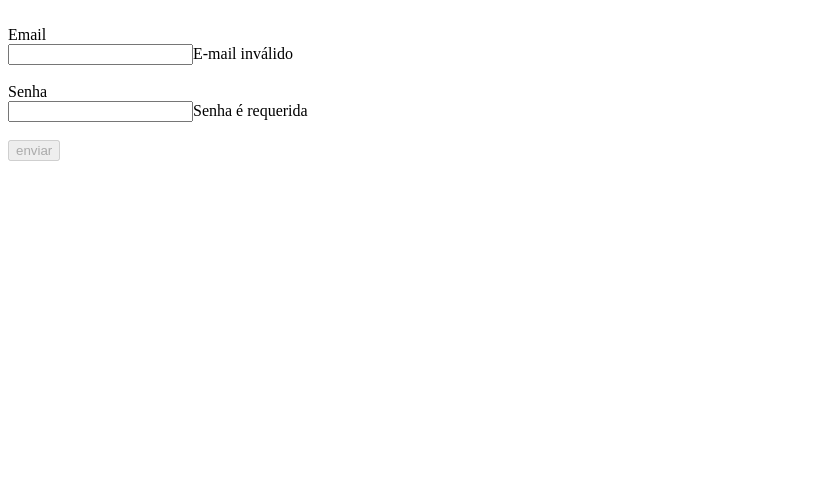
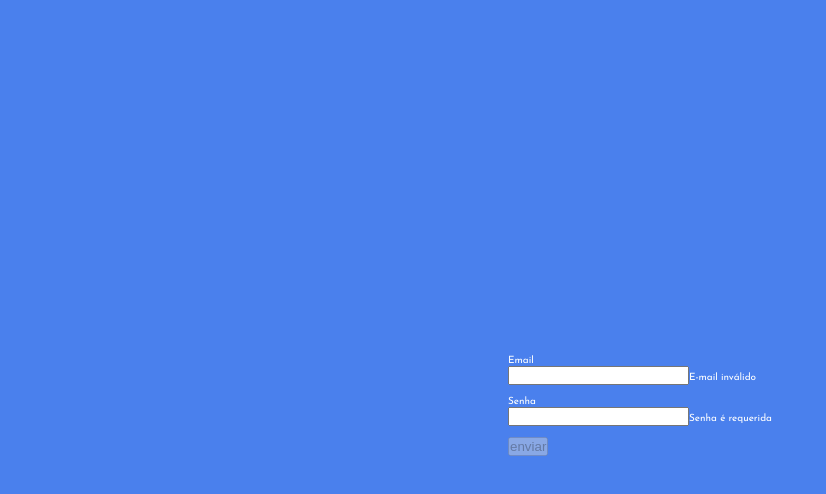
Before and after one commit to JCDMeira/validacao-test, a React (Create React App) app: page / in a window 1280 px wide. Shown: the top 494 px of the page, without its empty margins (0-826 px from the left). Built offline with nearby package versions, Linux system fonts and the light colour scheme.

Commit message:
fix(app): fragment for Container

```diff
--- a/src/App.jsx
+++ b/src/App.jsx
@@ -5,9 +5,10 @@ import { GlobalStyle, Conteiner } from './global';
 
 function App() {
   return (
-    <>
+    <Conteiner>
+      <GlobalStyle />
       <MyLogin />
-    </>
+    </Conteiner>
   );
 }
 
```
